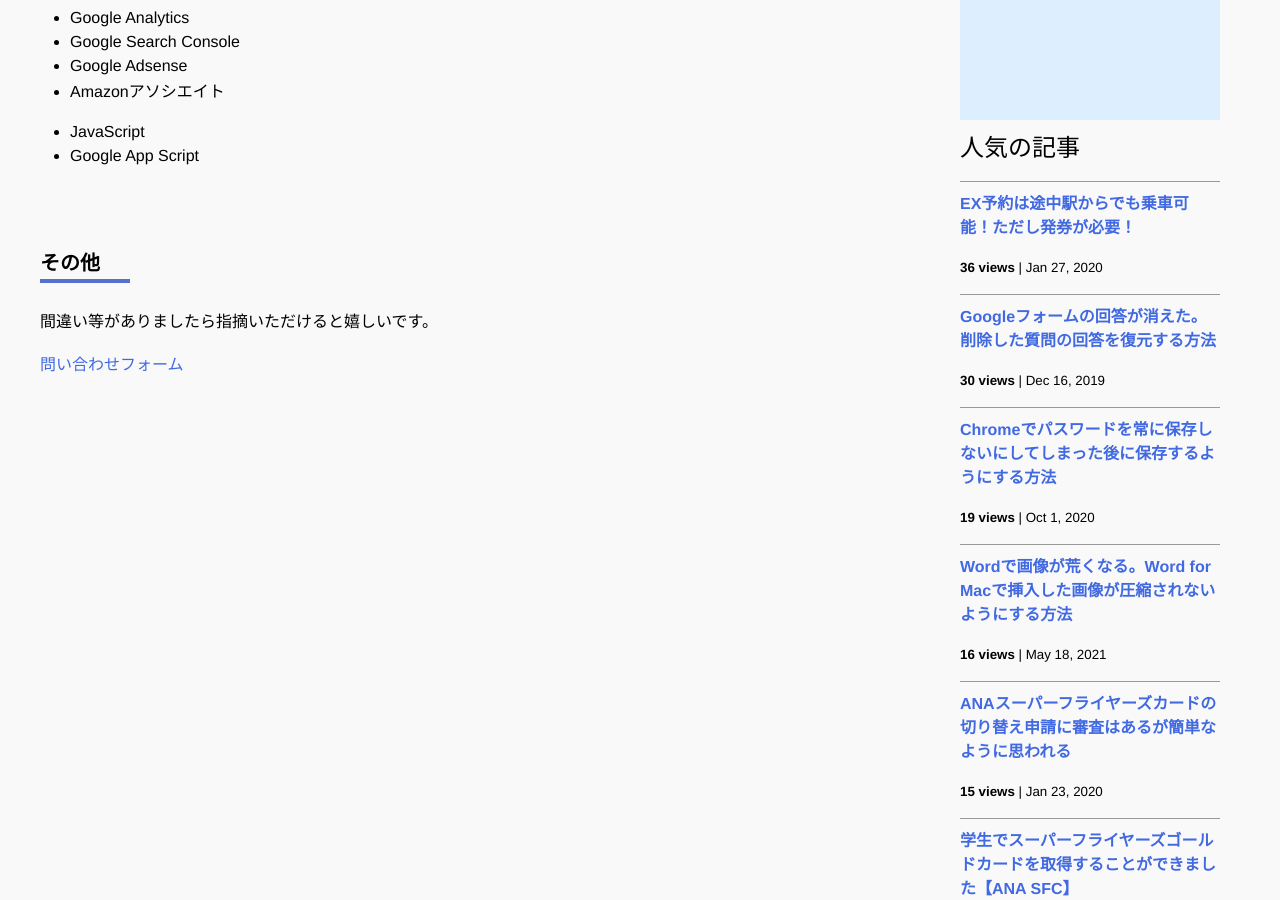
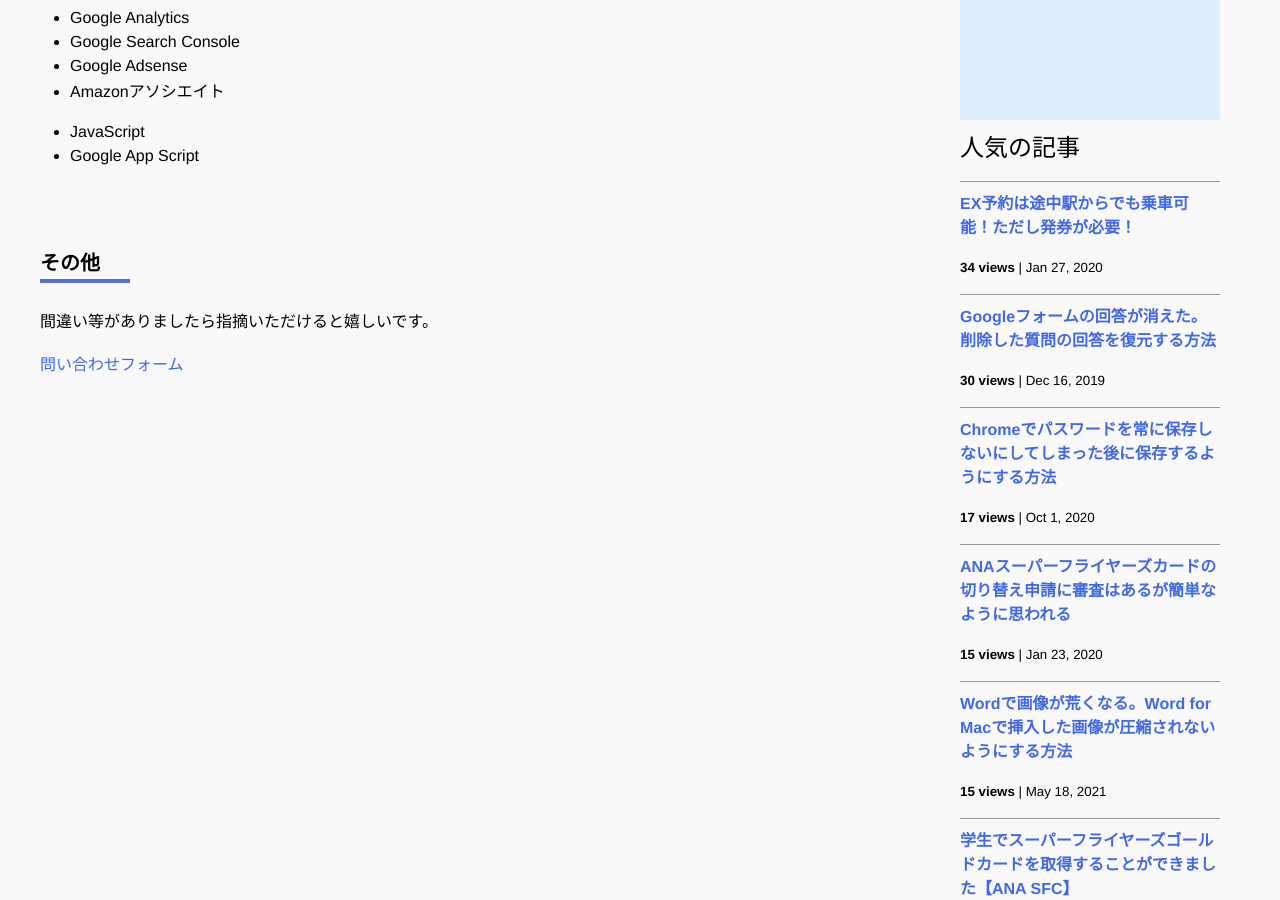
Before and after one commit to iwanaminami/shoyaiwaname, a Jekyll site: the page built from about.markdown, in a window 1280 px wide and 900 px high, scrolled down 693 px. Built offline with Jekyll 4.4.1, drawn with Linux system fonts in a browser that asks for light colours; nearby versions of some CDN libraries; comment, search, counter and statistics services are not loaded.

Commit message:
chore(ga): update _data/popularposts.yml 20260726-0052

```diff
--- a/_data/popularposts.yml
+++ b/_data/popularposts.yml
@@ -1,14 +1,14 @@
 side:
-  - view: 36
+  - view: 34
     url: "/2020/01/27/ex-rideontheway.html"
   - view: 30
     url: "/2019/12/16/restore-googleform.html"
-  - view: 19
+  - view: 17
     url: "/2020/10/01/googlepassword.html"
-  - view: 16
-    url: "/2021/05/18/image-compression-word.html"
   - view: 15
     url: "/2020/01/23/sfc-judge.html"
+  - view: 15
+    url: "/2021/05/18/image-compression-word.html"
   - view: 9
     url: "/"
   - view: 4
```
